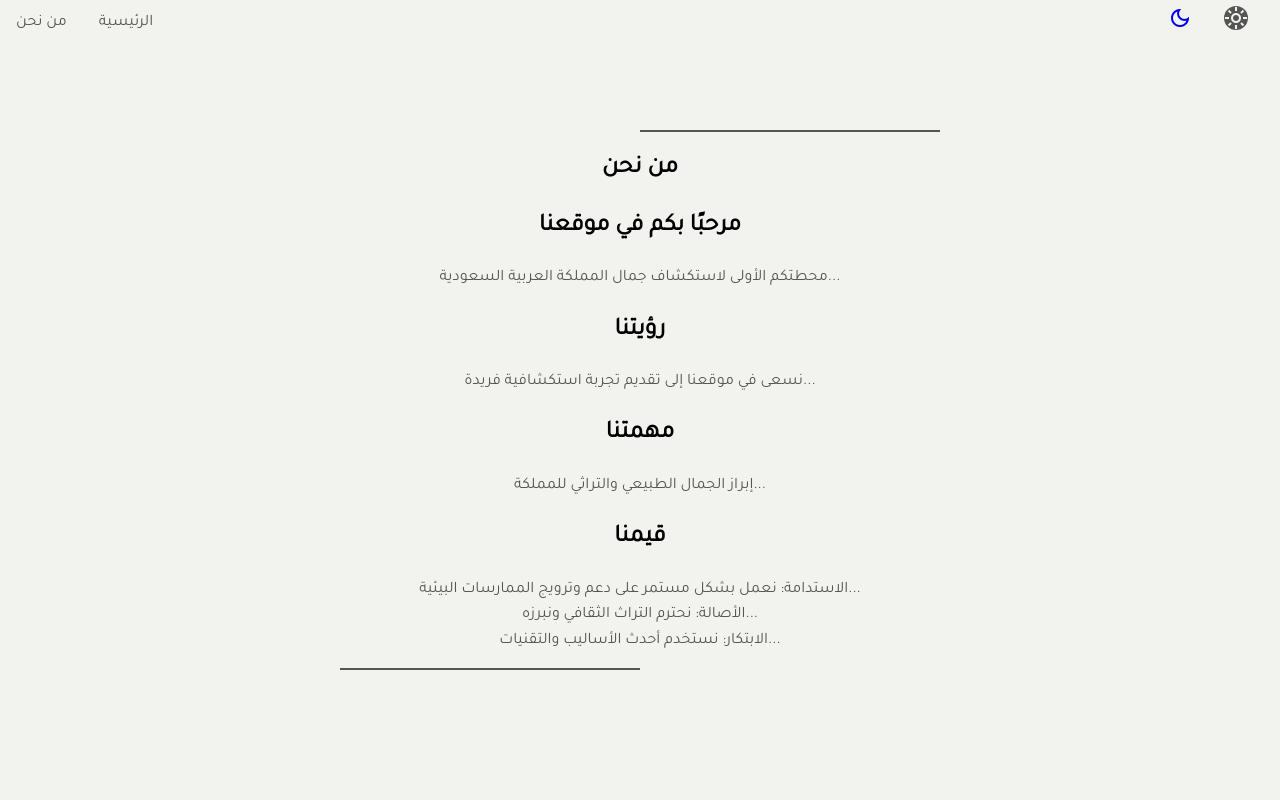
After one commit to T-Python-June-24/UNIT-2-PROJECT, a Django app: page /about/us/ in a window 1280 px wide. The commit adds this page. Run offline with Django 5.2, Linux system fonts and the light colour scheme; some web fonts are replaced.

Commit message:
added about us page ,and  cites

```diff
--- a/NaturaKSA/main/static/css/style.css
+++ b/NaturaKSA/main/static/css/style.css
@@ -34,9 +34,7 @@
     }
 }
 
-
-  html, body {
-
+html, body {
     margin: 0;
     padding: 0;
     width: 100%;
@@ -160,6 +158,7 @@ align-items: center;
     flex-direction: column;
     justify-content: flex-end;
     align-items: flex-end;
+    height: 100%;
 }
 .cites__card{
     margin-top: 3rem;
--- /dev/null
+++ b/NaturaKSA/main/templates/main/about.html
@@ -0,0 +1,144 @@
+{% extends 'main/base.html' %}
+
+{%load static%}
+{% block title %} من نحن{% endblock %}
+{% block content %}
+    <style>
+        :root {
+    --background-color: rgb(242, 242, 238);
+    --text-color: #555555;
+    --main--text-color:#rgb(90, 87, 87);
+    --paragraph-color: rgb(152, 152, 132);
+    --obosite-color:rgb(152, 152, 132);
+  }
+
+  [data-theme="dark"] {
+    --background-color: #333333;
+    --text-color:beige;
+    --main--text-color:beige;
+    --paragraph-color: rgb(216, 216, 192);
+    --obosite-color:#555555;
+  }
+    .mode-icons-container .dark-mode {
+    background-color: var(--text-color);
+    border-radius: 50%;
+    text-decoration: none;
+    color:var(--background-color);
+}
+.mode-icons-container .light-mode {
+    background-color:var(--text-color);
+    border-radius: 50%;
+    color:var(--background-color);
+}
+.mode-icons-container {
+    display: flex;
+    flex-direction: row;
+    column-gap: 2rem;
+    margin-right: 2rem;
+
+}
+        body, html {
+            background-color: var(--background-color);
+            height: 100%;
+            margin: 0;
+            padding: 0;
+            line-height: 1.6;
+            overflow-x: hidden;
+            position: relative;
+            font-family:  'Tajawal',sans-serif;
+
+        }
+        body {
+            display: flex;
+            align-items: center;
+            justify-content: center;
+            text-align: center;
+        }
+        section {
+            width: 80%;
+            max-width: 600px;
+            position: relative;
+            overflow: hidden;
+        }
+        .line {
+            position: absolute;
+            height: 2px;
+            background-color:var(--text-color);
+            width: 0;
+            transition: width 1s ease-in-out;
+        }
+        .line.top {
+            top: 0;
+            left: 50%;
+        }
+        .line.bottom {
+            bottom: 0;
+            right: 50%;
+        }
+        .content {
+            opacity: 0;
+            transform: translateY(20px);
+            transition: transform 0.5s ease-in-out, opacity 0.5s ease-in-out;
+        }
+        h1, h2 {
+            color: var(--main--text-color);
+        }
+        p, ul {
+            color: var(--text-color);
+        }
+        ul {
+            list-style-type: none;
+            padding: 0;
+        }
+        li {
+            margin-bottom: 10.px;
+        }
+    </style>
+</head>
+<body>
+    <section>
+        <div class="line top"></div> <!-- خط أعلى الصفحة -->
+        <div class="line bottom"></div> <!-- خط أسفل الصفحة -->
+        <div class="content">
+            <h1>من نحن</h1>
+            <h2>مرحبًا بكم في  موقعنا </h2>
+        </div>
+        <div class="content">
+            <p>محطتكم الأولى لاستكشاف جمال المملكة العربية السعودية...</p>
+        </div>
+        <div class="content">
+            <h2>رؤيتنا</h2>
+            <p>نسعى في موقعنا إلى تقديم تجربة استكشافية فريدة...</p>
+        </div>
+        <div class="content">
+            <h2>مهمتنا</h2>
+            <p>إبراز الجمال الطبيعي والتراثي للمملكة...</p>
+        </div>
+        <div class="content">
+            <h2>قيمنا</h2>
+            <ul>
+                <li>الاستدامة: نعمل بشكل مستمر على دعم وترويج الممارسات البيئية...</li>
+                <li>الأصالة: نحترم التراث الثقافي ونبرزه...</li>
+                <li>الابتكار: نستخدم أحدث الأساليب والتقنيات...</li>
+            </ul>
+        </div>
+    </section>
+    <script>
+        window.onload = function() {
+            const contents = document.querySelectorAll('.content');
+            const lines = document.querySelectorAll('.line');
+            const delayIncrement = 500;
+
+            lines.forEach(line => {
+                line.style.width = '100%';
+            });
+
+            contents.forEach((content, index) => {
+                setTimeout(() => {
+                    content.style.opacity = '1';
+                    content.style.transform = 'translateY(0)';
+                }, 1000 + delayIncrement * index);
+            });
+        };
+    </script>
+{% endblock %}
--- a/NaturaKSA/main/templates/main/base.html
+++ b/NaturaKSA/main/templates/main/base.html
@@ -23,11 +23,11 @@
             <div class="nav__menu" id="nav-menu">
                 <ul class="nav__list">
                     <li class="nav__item">
-                        <a href="#about">حول</a>
+                        <a href="{% url 'main:about' %}">من نحن</a>
                     </li>
-                    <li class="nav__item">
+                    <!-- <li class="nav__item">
                         <a href="#contact">تواصل معنا</a>
-                    </li>
+                    </li> -->
                     <li class="nav__item">
                         <a href="{% url 'main:home_page' %}">الرئيسية</a>
                     </li>
--- a/NaturaKSA/main/urls.py
+++ b/NaturaKSA/main/urls.py
@@ -5,6 +5,8 @@ app_name = "main"
 
 urlpatterns = [
     path("", views.home_page, name="home_page"),
+    path("about/us/", views.about, name="about"),
+
     path("city/Aseer/", views.Aseer, name="Aseer"),
      path("city/AlUla/", views.AlUla, name="AlUla"),
     path("city/AlUla/flamerace/", views.flameـrace, name="flameـrace"),
@@ -15,4 +17,5 @@ urlpatterns = [
 
 
 
+
 ]
--- a/NaturaKSA/main/views.py
+++ b/NaturaKSA/main/views.py
@@ -12,11 +12,14 @@ def home_page(request):
         {"title": "عسير", "url": "main:Aseer", "image": "/static/images/aseer.webp"},
         {"title": "جده", "url": "", "image": "/static/images/jeaddah-poster.jpg"},
         {"title": "الطائف", "url": "", "image": "/static/images/about-taif.webp"},
-        # {"title": "الاحساء","url":"","image":"/static/images/alahsa-oasis.jpg"},
-        # {"title": "المدينة المنورة","url":"","image":"/static/images/madeenah.webp"}
+        {"title": "المدينة المنورة", "url": "", "image": "/static/images/madenah.webp"},
+        {"title": " ينبع", "url": "", "image": "/static/images/yanbu.webp"},
+        {"title": " جازان", "url": "", "image": "/static/images/jazan.webp"},
+        {"title": " حائل", "url": "", "image": "/static/images/hail.jpg"},
     ]
     return render(request, "main/index.html", {"cities": cities})
-
+def about(request):
+   return render(request, "main/about.html")
 def Aseer(request):
   return render(request, "main/Aseer.html")
 def Sarawat(request):
```
Also changed, not shown: 1 other file.
